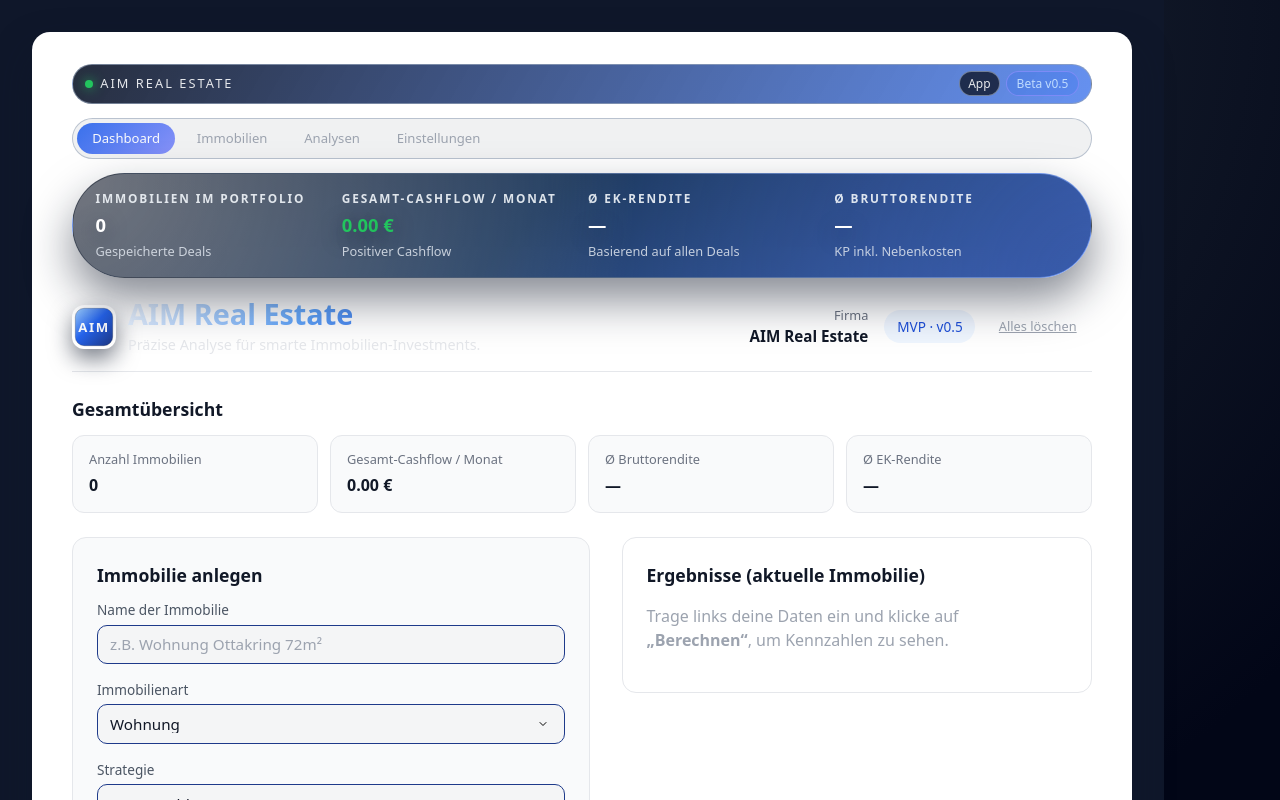
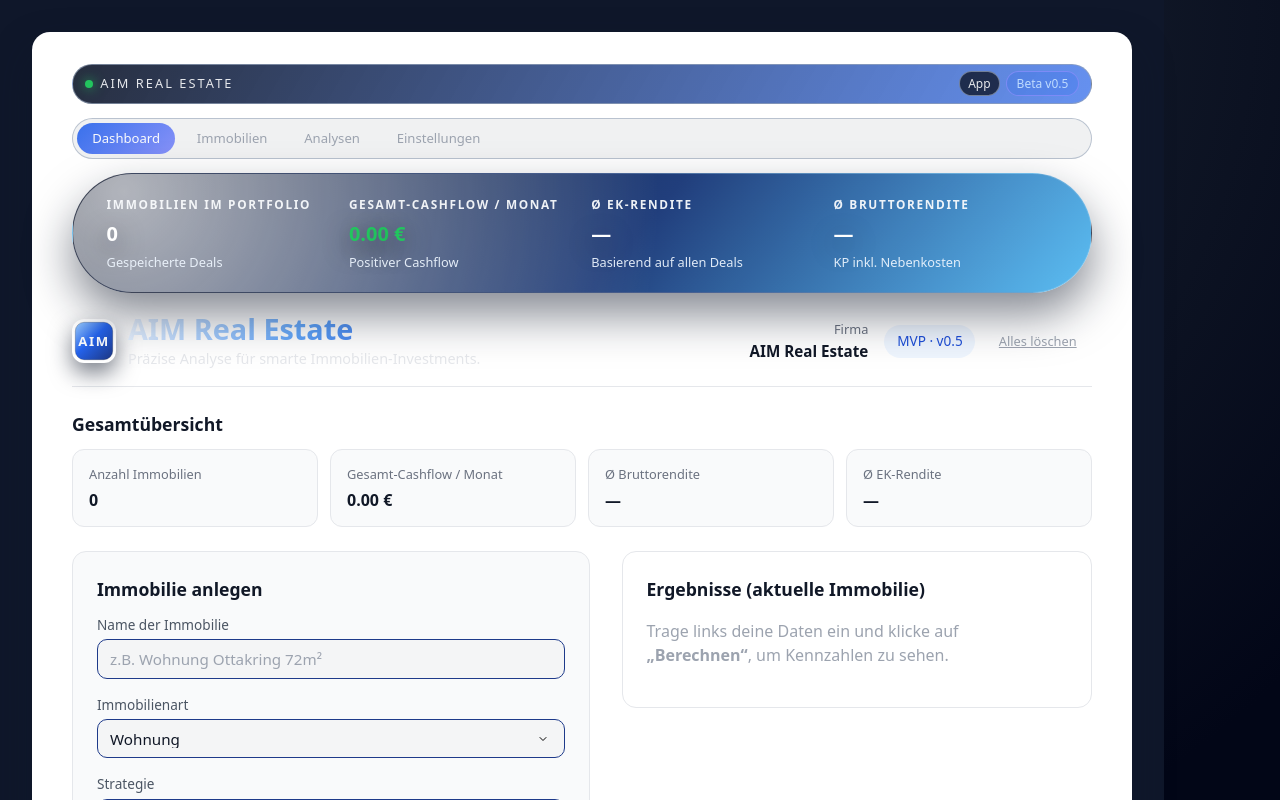
Before and after one commit to marijanmaric/aim-real-estate, a React (Vite) app: page / in a window 1280 px wide. Shown: the top 800 px of the page. Built offline with nearby package versions, Linux system fonts and the light colour scheme.

Commit message:
Add brand bar, gradient header and footer

```diff
--- a/src/App.css
+++ b/src/App.css
@@ -118,10 +118,11 @@ input::placeholder {
   position: absolute;
   inset: 0;
   background:
-    radial-gradient(circle at 0% 0%, rgba(255, 255, 255, 0.55), transparent 55%),
-    radial-gradient(circle at 100% 100%, rgba(15, 23, 42, 0.45), transparent 55%);
-  opacity: 0.75;
+    radial-gradient(circle at 5% 15%, rgba(255, 255, 255, 0.75), transparent 55%),
+    radial-gradient(circle at 100% 100%, rgba(11, 18, 46, 0.55), transparent 60%);
+  opacity: 0.9;
   z-index: 0;
+  mix-blend-mode: screen;
 }
 
 .portfolio-strip > * {
--- a/src/App.jsx
+++ b/src/App.jsx
@@ -1204,43 +1204,50 @@ const portfolioStripStyle = {
   gridTemplateColumns: "var(--app-portfolio-columns)",
   gap: "0.75rem",
   marginBottom: "1.25rem",
-  padding: "1rem 1.4rem",
+  padding: "1.35rem 1.9rem",
   borderRadius: "999px",
   position: "relative",
   overflow: "hidden",
-  background: "linear-gradient(135deg, #111827, #1e3a5f 45%, #4f7fee 100%)",
+  background: "linear-gradient(130deg, #10172a, #1f3c78 55%, #5ec9ff 105%)",
   boxShadow: "0 22px 45px rgba(15, 23, 42, 0.5)",
-  border: "1px solid rgba(255, 255, 255, 0.2)",
-  color: "#f8fafc",
+  border: "1px solid rgba(255, 255, 255, 0.18)",
+  color: "#f9fbff",
+  isolation: "isolate",
 };
 
 const portfolioItemStyle = {
   display: "flex",
   flexDirection: "column",
-  gap: "0.2rem",
+  gap: "0.35rem",
   minWidth: 0,
   position: "relative",
+  paddingInline: "0.2rem",
+  maxWidth: "100%",
 };
 
 const portfolioLabelStyle = {
   fontSize: "0.74rem",
   textTransform: "uppercase",
-  letterSpacing: "0.16em",
-  fontWeight: 600,
-  color: "rgba(241, 245, 249, 0.9)",
+  letterSpacing: "0.14em",
+  fontWeight: 700,
+  color: "rgba(248, 250, 252, 0.95)",
+  whiteSpace: "nowrap",
+  overflow: "hidden",
+  textOverflow: "ellipsis",
 };
 
 const portfolioValueStyle = {
-  fontSize: "1.15rem",
-  fontWeight: 700,
+  fontSize: "1.25rem",
+  fontWeight: 800,
   color: "#ffffff",
-  textShadow: "0 6px 20px rgba(15, 23, 42, 0.55)",
+  textShadow: "0 7px 26px rgba(7, 10, 22, 0.7)",
 };
 
 const portfolioSubLabelStyle = {
   fontSize: "0.8rem",
-  color: "rgba(226, 232, 240, 0.88)",
-  opacity: 0.95,
+  color: "rgba(239, 246, 255, 0.92)",
+  opacity: 1,
+  lineHeight: 1.2,
 };
 
 const cardStyle = {
```
